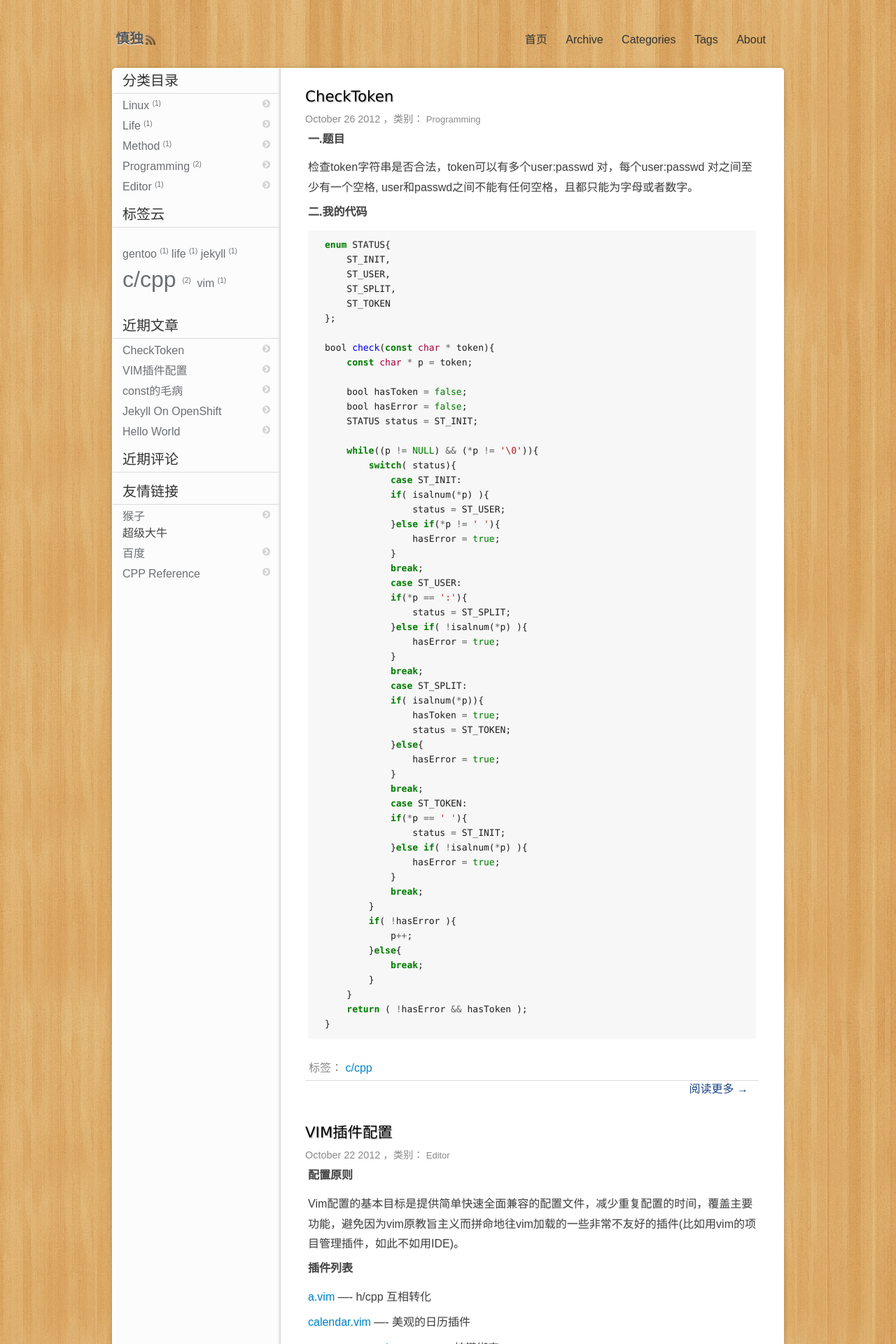
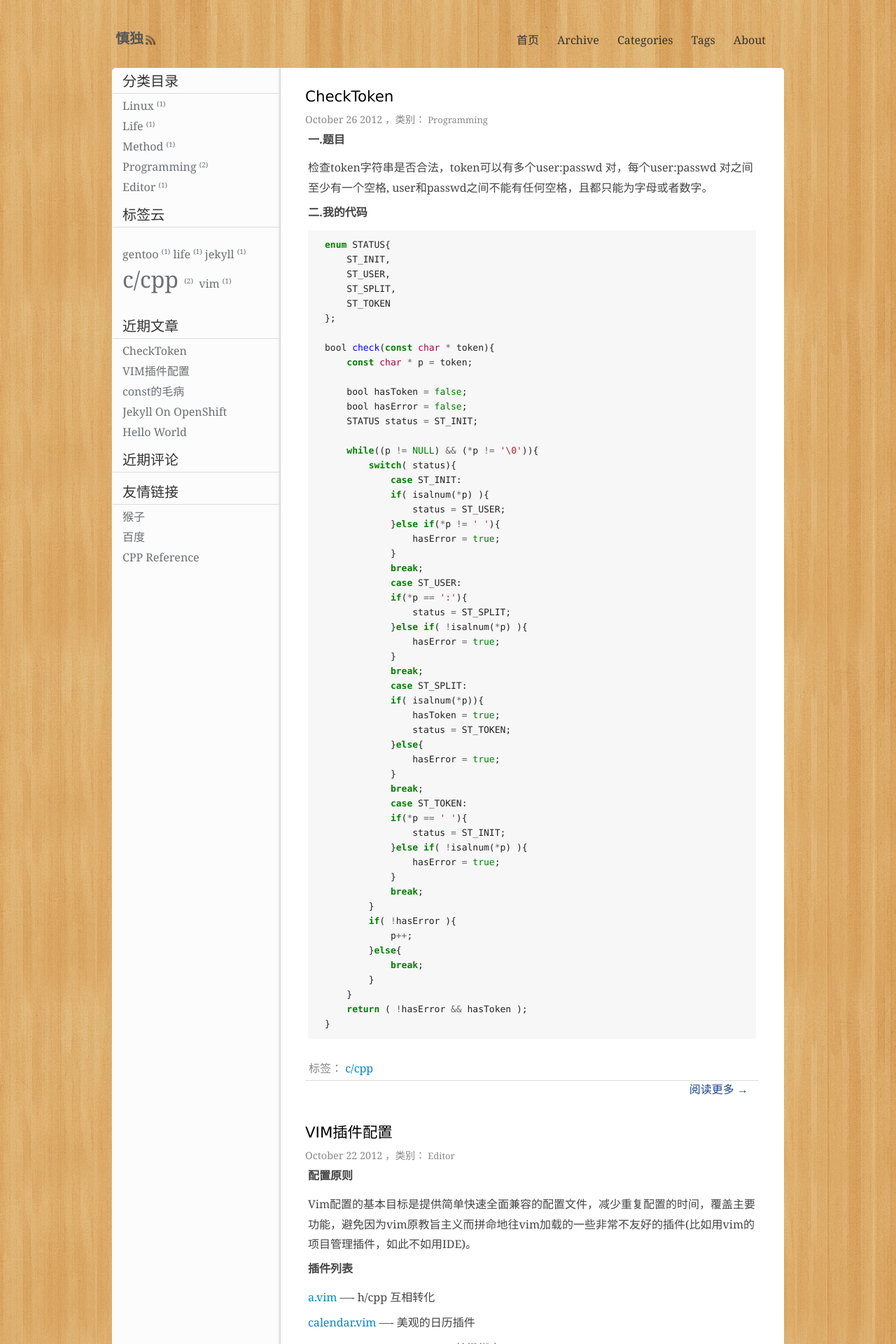
Before and after one commit to sealook/signifox.github.com, a Jekyll site: the page built from index.html, in a window 1280 px wide. Shown: the top 1920 px of the page at 70% size. Built offline with Jekyll 4.4.1, drawn with Linux system fonts in a browser that asks for light colours; Markdown is read by kramdown in place of the engine named in the settings; the list of posts is cut into pages by our own code; comment, search, counter and statistics services are not loaded.

Commit message:
Signed-off-by: signifox <signifox@gmail.com>

```diff
--- a/_includes/aside.md
+++ b/_includes/aside.md
@@ -13,7 +13,7 @@
            <p>
               <div id='tag_cloud'>
                 {% for tag in site.tags %}
-                <a href="/blog/tags.html#{{ tag[0] }}-ref" title="{{ tag[0] }}" rel="{{ tag[1].size }}">{{ tag[0] }}
+                <a href="/tags.html#{{ tag[0] }}-ref" title="{{ tag[0] }}" rel="{{ tag[1].size }}">{{ tag[0] }}
                 <sup>({{ tag[1].size }})</sup>
                 </a>
                 {% endfor %}
@@ -46,7 +46,7 @@
         <li class="widget">
           <h3 class="widgettitle">友情链接</h3>
           <ul class='blogroll'>
-            <li><a href="http://saipingwen.org">猴子</a>  超级大牛</li>
+            <li><a href="http://saipingwen.org">猴子</a></li>
             <li><a href="http://www.baidu.com">百度</a></li>
             <li><a href="http://www.cplusplus.com/reference">CPP Reference<a></li>
           </ul>
--- a/index.html
+++ b/index.html
@@ -5,7 +5,7 @@
 {% for post in paginator.posts %}
   <section class="post type-post status-publish format-standard hentry">
     <div class="title">
-      <h2>{{ post.title }}</h2>
+      <h2><a href={{ post.url}}>{{ post.title }}</a></h2>
       <small>
         <date class="date-pub" title="{{ post.date | date_to_xmlschema }}" datetime="{{ post.date | date_to_xmlschema }}" pubdate>
           <span class="month">{{ post.date | date: '%B' }}</span>
--- a/media/css/style.css
+++ b/media/css/style.css
@@ -1,7 +1,7 @@
 html,body,div,span,applet,object,iframe,h1,h2,h3,h4,h5,h6,p,blockquote,pre,a,abbr,acronym,address,big,cite,code,del,dfn,em,img,ins,kbd,q,s,samp,small,strike,strong,sub,sup,tt,var,b,u,i,center,dl,dt,dd,ol,ul,li,fieldset,form,label,legend,table,caption,tbody,tfoot,thead,tr,th,td,article,aside,canvas,details,embed,figure,figcaption,footer,header,hgroup,menu,nav,output,ruby,section,summary,time,mark,audio,video{background:transparent;border:0;margin:0;padding:0;outline:0;vertical-align:baseline;}
 article,aside,details,figcaption,figure,footer,header,hgroup,menu,nav,section{display:block;}
 html{-webkit-text-size-adjust:none;}
-body{background: url("/media/image/back.jpg") repeat scroll 0 0 transparent;margin:0 auto;width:960px;font:12pt/1.5 Arial,sans-serif;color:#444;text-align:center;}
+body{background: url("/media/image/back.jpg") repeat scroll 0 0 transparent;margin:0 auto;width:960px;font:12pt/1.5 Georgia,serif;color:#444;text-align:center;}
 h1,h2,h3,h4,h5,h6{clear:both;font-weight:normal;}
 hr{display:none;}
 ol,ul{list-style:none outside none;}
@@ -40,7 +40,7 @@
 strong{font-weight:bold;}
 small{font-size:smaller;}
 cite,em,i{font-style:italic;}
-blockquote{margin:0 3em;/*padding:0 3em;*/font-style:italic;font-weight:normal;font-family:Georgia,serif;}
+blockquote{margin:0 3em;font-style:italic;font-weight:normal;font-family:Georgia,serif;}
 blockquote em,blockquote i,blockquote cite{font-style:normal;}
 blockquote cite{color:#666;font-weight:300;letter-spacing:0.05em;text-transform:uppercase;font:12px "Helvetica Neue",Helvetica,Arial,sans-serif;}
 pre{overflow:auto;background:#f7f7f7;margin-bottom:1.6em;padding:0.7em 1.6em;line-height:1.5;font:13px "Courier 10 Pitch",Courier,monospace;color:#222;}
@@ -54,7 +54,7 @@
 sub{top:.5ex;}
 
 header{margin:2em 5px 1em 5px; padding:13px 0 0;height:36px;}
-#content{background:#fff url(/media/image/sidebg.png) repeat-y;border:1px solid #e0e0e0;border-color:rgba(255,255,255,0.86);margin:0 0 20px;border-radius:5px;box-shadow:0 1px 7px rgba(0,0,0,0.21);}
+#content{background:#fff url(/media/image/sidebg.png) repeat-y;border:1px solid #e0e0e0;border-color:rgba(255,255,255,0.86);margin:0 0 20px;border-radius:5px;}
 body.single #content{background-image:url(/media/image/postside.png);}
 #content article{float:right;padding:10px 35px;width:648px;}
 aside{float:left;width:240px;}
@@ -64,7 +64,7 @@
 header .hgroup{float:left;display:inline-block;max-width:180px;height:35px;_zoom:1;}
 header h1,header .description{text-align:left;}
 header h1{float:left;overflow:hidden;display:inline;line-height:1;max-width:180px;height:1.2em;font-size:15pt;font-weight:700;}
-header h1,header h1 a{color:#565656;text-shadow:0 1px 0 #fff;}
+header h1,header h1 a{color:#565656;}
 header h1 a:hover{color:#000;text-decoration:underline;}
 header .feedrss{float:left;display:block;overflow:hidden;background:url(/media/image/feedrss.png) no-repeat 0 0;margin:4px 0 0 2px;width:16px;height:16px;text-indent:999em;transition:transform 0.3s ease-out;-webkit-transition:transform 0.3s ease-out;-moz-transition:transform 0.3s ease-out;}
 header .feedrss:hover{background-position:0 -16px;transform:rotate(-45deg);-webkit-transform:rotate(-45deg);-moz-transform:rotate(-45deg);transform-origin:30% 50%;-webkit-transform-origin:30% 50%;-moz-transform-origin:30% 50%;}
@@ -73,30 +73,20 @@
 header div.menu{width:560px; float:right}
 header nav{width:590px;}
 header div.menu ul,header nav ul{margin:0;list-style:none;}
-header .menu{margin:0;padding:0 10px 0 20px;background:url(/media/image/gradient.png) no-repeat 0 9em;}
+header .menu{margin:0;padding:0 10px 0 20px;}
 header .menu li{display:inline-block;margin:0 5px;padding:0 6px;line-height:21px;color:#666;_zoom:1;}
 header .menu li a{color:#333;}
 header .menu li a:hover{color:#08c;text-decoration:none;}
-header .menu li.sub-ul{background:url(/media/image/sub-menu.png) no-repeat right 14px;}
+header .menu li.sub-ul{}
 header .menu li.current_page_item a,header .menu li.current-menu-item a,header .menu li.current_page_parent a{color:#999;}
 header .menu li.current_page_item a:hover,header .menu li.current-menu-item a:hover,header .menu li.current_page_parent a:hover{color:#999;}
 header .menu li:hover > ul{display:block;}
-header .menu li ul{display:none;position:absolute;background:#ddd url(/media/image/gradient.png) repeat-x 0 0;border:1px solid #bbb;margin:0;padding:0;z-index:2;width:150px;border-radius:7px;box-shadow:0 1px 3px rgba(0,0,0,0.3);}
+header .menu li ul{display:none;position:absolute;border:1px solid #bbb;margin:0;padding:0;z-index:2;width:150px;border-radius:7px;}
 header .menu li ul li,header .menu li ul li a{color:#666;}
 header .menu li ul li{display:block;margin:0 4px;padding:0;text-align:left;}
 header .menu li ul ul{margin:-24px 0 0 143px;}
 header .menu li ul a{display:block;margin:0 -3px;padding:1px 7px;border-radius:7px;}
-header .menu li ul a:hover{border:1px solid #aecff7;padding:0 6px;text-shadow:0 1px 1px rgba(0,0,0,0.1);}
-
-#searchform{float:right;width:180px;height:21px;}
-#searchform .screen-reader-text{display:none;}
-#searchform #sea{background:url(/media/image/searchbox.png) no-repeat;border:none;padding:2px 10px 2px 20px;width:150px;height:17px;color:#666;}
-#searchform #searchsubmit{display:none;}
-section .entry #searchform{float:none;width:auto;height:auto;}
-section .entry #searchform .screen-reader-text{display:inline;display:inline-block;vertical-align:top;}
-section .entry #searchform #s{display:inline;display:inline-block;}
-section .entry #searchform #searchsubmit{display:inline;display:inline-block;border:1px solid #b8b8b8;border-radius:7px;}
-aside #searchform{float:none;margin:10px 0;}
+header .menu li ul a:hover{border:1px solid #aecff7;padding:0 6px;}
 
 .entry h1,.entry h2,.entry h3,.entry h4,.entry h5,.entry h6,.comment-body h1,.comment-body h2,.comment-body h3,.comment-body h4,.comment-body h5,.comment-body h6{margin:0 0 .9em;font-weight:bold;line-height:1.5em;}
 .entry h1,.entry h2,.comment-body h1,.comment-body h2{color:#222;font-weight:bold;}
@@ -124,18 +114,18 @@
 
 section{overflow:hidden;margin:10px 0 20px;text-align:left;}
 section .title h3{float:right;margin:0;padding:3px 0 0;font-size:1em;color:#a5acb0;}
-section .title h2{margin:0;line-height:40px;font-family:'Lucida Sans Unicode','Lucida Grande',Verdana;font-size:16pt;font-weight:400;text-shadow:1px 1px 2px #aaa;}
+section .title h2{margin:0;line-height:40px;font-family:'Lucida Sans Unicode','Lucida Grande',Verdana;font-size:16pt;font-weight:400;}
 section .title h2,section .title h2 a{color:#000;}
 section .title h2 a:hover{text-decoration:underline;}
 section .title small,article .title small a{font-size:0.9em;color:#888;}
 section .title small a:hover{color:#357;}
-section .entry{margin:5px 4px;line-height:1.8;font-size:1em;text-shadow:0 1px 0 #e5e5e5;}
+section .entry{margin:5px 4px;line-height:1.8;font-size:1em;}
 section .entry p{margin:8px 0;}
 section .entry p::-moz-selection,section .entry p::selection{background:#3875d7;color:#fff;}
-section .entry img{background:transparent url(/media/image/loading.gif) no-repeat center;border:1px solid rgba(0,0,0,0.2);padding:1px;max-width:600px;height:auto;box-shadow:0 1px 7px rgba(0,0,0,0.2);}
+section .entry img{border:1px solid rgba(0,0,0,0.2);padding:1px;max-width:600px;height:auto;}
 section .entry img.wp-post-image{transition:all 0.2s ease-out;-webkit-transition:all 0.2s ease-out;-moz-transition:all 0.2s ease-out;}
 section .entry img.wp-post-image:hover{transform:scale(1.03) rotate(2deg);-moz-transform:scale(1.03) rotate(2deg);-webkit-transform:scale(1.03) rotate(2deg);}
-section .more-link{background:transparent url(/media/image/more.png) no-repeat 100% 50%;padding-right:10px;line-height:18px;}
+section .more-link{padding-right:10px;line-height:18px;}
 section .post-meta{padding:6px 34px 5px 5px;color:#888;background-size:100% 10px;-webkit-background-size:100% 10px;border-bottom: 1px solid #DBDBDB;}
 section .post-meta a{color:#08c;}
 
@@ -147,7 +137,7 @@
 aside ul li ul{margin:0 14px;}
 aside ul li ul ul{margin:0 0 0 14px;}
 aside ul li ul li{border:none;padding:5px 0 0;}
-aside ul li ul li a{display:block;outline:medium none;background:url(/media/image/subnav.png) no-repeat right -9px;transition:padding 0.2s ease-out;-webkit-transition:padding 0.2s ease-out;-moz-transition:padding 0.2s ease-out;}
+aside ul li ul li a{display:block;outline:medium none;transition:padding 0.2s ease-out;-webkit-transition:padding 0.2s ease-out;-moz-transition:padding 0.2s ease-out;}
 aside ul li ul li a:hover{background-position:right -44px;padding-left:5px;color:#08c;text-decoration:none;}
 aside ul li ul li.current-cat a{background-position:right -80px;color:#08c;}
 aside ul li ul .children{margin-left:8px;}
@@ -170,8 +160,8 @@
 .post-nav,.post-link{clear:both;border-bottom:1px solid #dbdbdb;padding:3px 0 10px;font-size:1em;line-height:1.5;}
 .post-nav a, .post-nav a:visited{text-decoration:none;}
 .post-nav a:hover{text-decoration:none;}
-.post-nav .previous{background:url(images/post_arrow.png) no-repeat left -25px;float:left;padding-left:18px;}
-.post-nav .next{background:url(images/post_arrow.png) no-repeat right 2px;float:right;padding-right:18px;text-align:right;}
+.post-nav .previous{float:left;padding-left:18px;}
+.post-nav .next{float:right;padding-right:18px;text-align:right;}
 .post-link{clear:both;border:none;text-align:center;}
 .post-link a{border:1px solid #ededec;padding:2px 5px;text-decoration:none;border-radius:5px;}
 .post-link a:hover{border-color:#08c;}
```
Also changed, not shown: media/image/gavatar_bg.png (deleted), media/image/gradient.png (deleted), media/image/loading.gif (deleted), media/image/more.png (deleted), media/image/pageside.png (deleted), media/image/post_arrow.png (deleted), media/image/reply.png (deleted), media/image/searchbox.png (deleted), media/image/sub-menu.png (deleted), media/image/subnav.png (deleted), media/image/wavecmmbox_b.png (deleted), media/image/wavecmmbox_bl.png (deleted), media/image/wavecmmbox_br.png (deleted), media/image/wavecmmbox_l.png (deleted), 1 more files.
